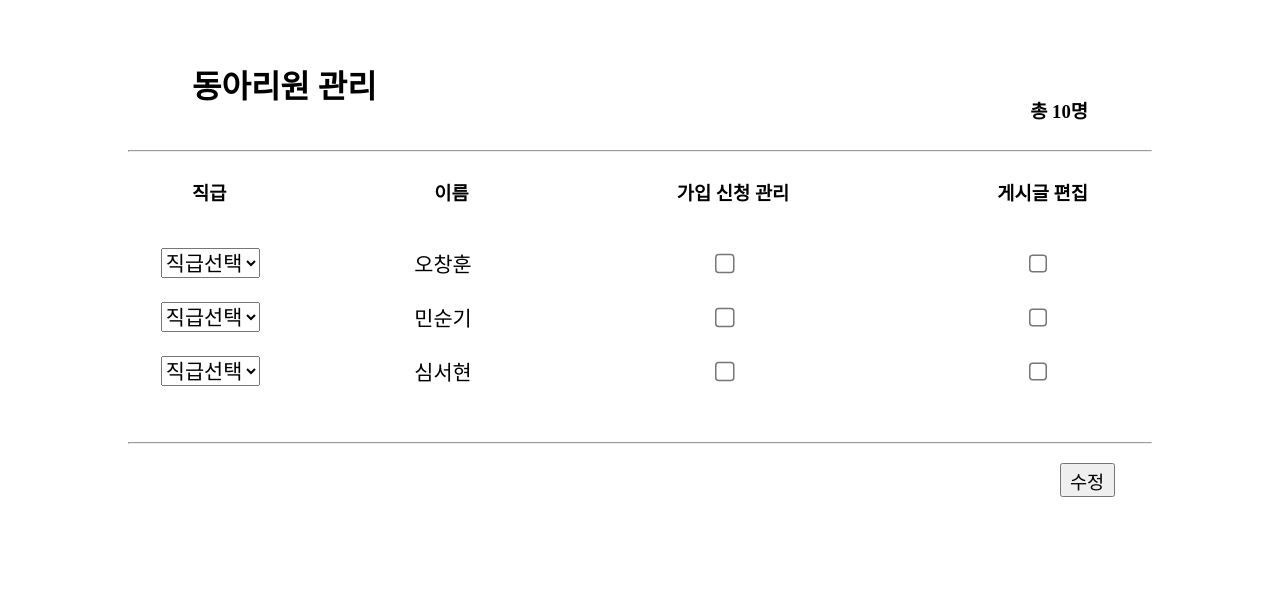
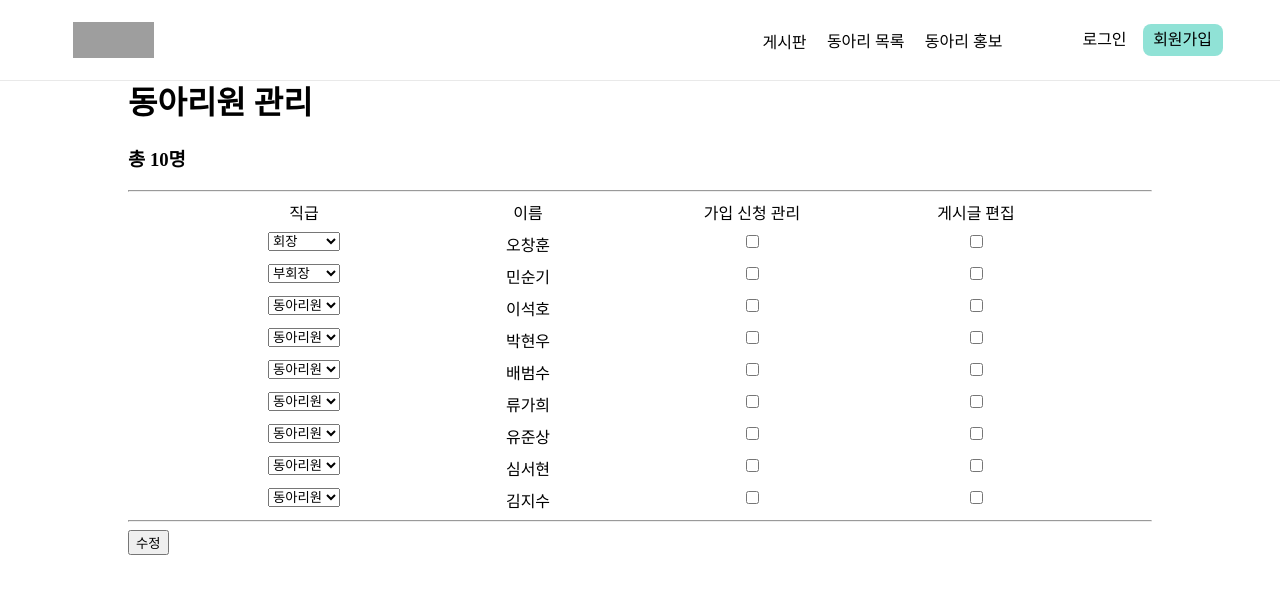
Before and after one commit to modern-agile-team/dongurami-front, a Next.js app: page /manager in a window 1280 px wide. Shown: the top 594 px of the page. Built offline with nearby package versions, Linux system fonts and the light colour scheme; grey boxes are pictures that could not be loaded; a web font is replaced by a local one.

Commit message:
Refactor(soonki/manager): 1. 동아리 관리자 페이지 폴더 구조 개선 2. 동아리 원 목록 배열로 변경

```diff
--- a/src/components/ClubHome/Manager.js
+++ /dev/null
@@ -1,57 +0,0 @@
-import React from 'react';
-import styles from '../../styles/Club/Home/Manager/Manager.module.scss';
-
-export const Manager = () => {
-    return (
-        <div className={styles.manager}>
-            <header>
-                <h1>동아리원 관리</h1>
-                <h3>총 10명</h3>
-            </header>
-            <hr />
-            <div className={styles.top}>
-                <h3>직급</h3>
-                <h3>이름</h3>
-                <h3>가입 신청 관리</h3>
-                <h3>게시글 편집</h3>
-            </div>
-            <div className={styles.first}>
-                <select>
-                    <option value=''>직급선택</option>
-                    <option value='회장'>회장</option>
-                    <option value='부회장'>부회장</option>
-                    <option value='동아리원'>동아리원</option>
-                </select>
-                <span>오창훈</span>
-                <input type='checkBox' className={styles.appManage}/>
-                <input type='checkBox' className={styles.boardManage}/>
-            </div>
-            <div className={styles.second}>
-                <select>
-                    <option value=''>직급선택</option>
-                    <option value='회장'>회장</option>
-                    <option value='부회장'>부회장</option>
-                    <option value='동아리원'>동아리원</option>
-                </select>
-                <span>민순기</span>
-                <input type='checkBox' className={styles.appManage}/>
-                <input type='checkBox' className={styles.boardManage}/>
-            </div>
-            <div className={styles.third}>
-                <select>
-                    <option value=''>직급선택</option>
-                    <option value='회장'>회장</option>
-                    <option value='부회장'>부회장</option>
-                    <option value='동아리원'>동아리원</option>
-                </select>
-                <span>심서현</span>
-                <input type='checkBox' className={styles.appManage}/>
-                <input type='checkBox' className={styles.boardManage}/>
-            </div>
-            <hr />
-            <button className={styles.addBtn}>수정</button>
-        </div>
-    )
-}
-
-export default Manager;
--- /dev/null
+++ b/src/components/ClubHome/Manager/Manager.js
@@ -0,0 +1,67 @@
+import React from "react";
+import styles from "../../../styles/Club/Home/Manager/Manager.module.scss";
+import ManagerHeader from "./ManagerHeader";
+import ManagerMember from "./ManagerMember";
+import ManagerPreface from "./ManagerPreface";
+
+export const members = [
+  {
+    name: "오창훈",
+    status: "회장",
+  },
+  {
+    name: "민순기",
+    status: "부회장",
+  },
+  {
+    name: "이석호",
+    status: "동아리원",
+  },
+  {
+    name: "박현우",
+    status: "동아리원",
+  },
+  {
+    name: "배범수",
+    status: "동아리원",
+  },
+  {
+    name: "류가희",
+    status: "동아리원",
+  },
+  {
+    name: "유준상",
+    status: "동아리원",
+  },
+  {
+    name: "심서현",
+    status: "동아리원",
+  },
+  {
+    name: "김지수",
+    status: "동아리원",
+  },
+];
+
+export const Manager = () => {
+  return (
+    <div className={styles.container}>
+      <ManagerHeader />
+      <ManagerPreface />
+      {members.map((el, i) => {
+        return (
+          <ManagerMember
+            stat={el.status}
+            key={i}
+            name={el.name}
+            bool={el.status}
+          />
+        );
+      })}
+      <hr />
+      <button className={styles.addBtn}>수정</button>
+    </div>
+  );
+};
+
+export default Manager;
--- /dev/null
+++ b/src/components/ClubHome/Manager/ManagerHeader.js
@@ -0,0 +1,13 @@
+import React from "react";
+
+const ManagerHeader = () => {
+  return (
+    <div>
+      <h1>동아리원 관리</h1>
+      <h3>총 10명</h3>
+      <hr />
+    </div>
+  );
+};
+
+export default ManagerHeader;
--- /dev/null
+++ b/src/components/ClubHome/Manager/ManagerMember.js
@@ -0,0 +1,35 @@
+import React from "react";
+import styles from "../../../styles/Club/Home/Manager/ManagerMember.module.scss";
+
+const status = ["회장", "부회장", "동아리원"];
+
+const ManagerMember = ({ name, stat }) => {
+  return (
+    <div className={styles.member}>
+      <div>
+        <select defaultValue={stat}>
+          <option value={status[0]} key={0}>
+            {status[0]}
+          </option>
+          <option value={status[1]} key={1}>
+            {status[1]}
+          </option>
+          <option value={status[2]} key={2}>
+            {status[2]}
+          </option>
+        </select>
+      </div>
+      <div>
+        <span>{name}</span>
+      </div>
+      <div>
+        <input type="checkBox" className={styles.appManage} />
+      </div>
+      <div>
+        <input type="checkBox" className={styles.boardManage} />
+      </div>
+    </div>
+  );
+};
+
+export default ManagerMember;
--- /dev/null
+++ b/src/components/ClubHome/Manager/ManagerPreface.js
@@ -0,0 +1,23 @@
+import React from "react";
+import styles from "../../../styles/Club/Home/Manager/ManagerPreface.module.scss";
+
+const ManagerPreface = () => {
+  return (
+    <div className={styles.preface}>
+      <div>
+        <span>직급</span>
+      </div>
+      <div>
+        <span>이름</span>
+      </div>
+      <div>
+        <span>가입 신청 관리</span>
+      </div>
+      <div>
+        <span>게시글 편집</span>
+      </div>
+    </div>
+  );
+};
+
+export default ManagerPreface;
--- a/src/pages/manager.js
+++ b/src/pages/manager.js
@@ -1,11 +1,13 @@
-import Manager from "../components/ClubHome/Manager"
+import Manager from "../components/ClubHome/Manager/Manager";
+import Header from "../components/Common/Header";
 
 export const manager = () => {
-    return (
-        <div>
-            <Manager/>
-        </div>
-    )
-}
+  return (
+    <>
+      <Header />
+      <Manager />
+    </>
+  );
+};
 
 export default manager;
--- a/src/styles/Club/Home/Manager/Manager.module.scss
+++ b/src/styles/Club/Home/Manager/Manager.module.scss
@@ -1,96 +1,5 @@
-.manager {
+.container {
   width: 80%;
   margin: 0 auto;
-  margin-top: 5vh;
-  header {
-    width: 70vw;
-    margin: 0 auto;
-    display: flex;
-    justify-content: space-between;
-    h3 {
-      margin-top: 7vh;
-    }
-  }
+  margin-top: 6%;
 }
-.top {
-  width: 70vw;
-  margin: 0 auto;
-  display: flex;
-  justify-content: space-between;
-}
-.first {
-  font-size: 1.3em;
-  width: 70vw;
-  margin: 0 auto;
-  margin-top: 3vh;
-  display: flex;
-  justify-content: space-between;
-  select {
-    font-size: 1em;
-    margin-left: -1.5em;
-  }
-  span {
-    margin-left: -4em;
-  }
-  .appManage {
-    zoom: 1.5;
-    margin-right: 2.5em;
-  }
-  .boardManage {
-    zoom: 1.5;
-    margin-right: 2em;
-  }
-}
-.second {
-  font-size: 1.3em;
-  width: 70vw;
-  margin: 0 auto;
-  margin-top: 3vh;
-  display: flex;
-  justify-content: space-between;
-  select {
-    font-size: 1em;
-    margin-left: -1.5em;
-  }
-  span {
-    margin-left: -4em;
-  }
-  .appManage {
-    zoom: 1.5;
-    margin-right: 2.5em;
-  }
-  .boardManage {
-    zoom: 1.5;
-    margin-right: 2em;
-  }
-}
-.third {
-  font-size: 1.3em;
-  width: 70vw;
-  margin: 0 auto;
-  margin-top: 3vh;
-  margin-bottom: 7vh;
-  display: flex;
-  justify-content: space-between;
-  select {
-    font-size: 1em;
-    margin-left: -1.5em;
-  }
-  span {
-    margin-left: -4em;
-  }
-  .appManage {
-    zoom: 1.5;
-    margin-right: 2.5em;
-  }
-  .boardManage {
-    zoom: 1.5;
-    margin-right: 2em;
-  }
-}
-.addBtn {
-  zoom: 1.4;
-  float: right;
-  margin-right: 2em;
-  margin-top: 1vh;
-}
--- /dev/null
+++ b/src/styles/Club/Home/Manager/ManagerMember.module.scss
@@ -0,0 +1,11 @@
+.member {
+  width: 70vw;
+  margin: 0 auto;
+  margin-top: 1vh;
+  display: flex;
+  justify-content: space-between;
+  div {
+    text-align: center;
+    width: 25%;
+  }
+}
--- /dev/null
+++ b/src/styles/Club/Home/Manager/ManagerPreface.module.scss
@@ -0,0 +1,10 @@
+.preface {
+  width: 70vw;
+  margin: 0 auto;
+  display: flex;
+  justify-content: space-between;
+  div {
+    text-align: center;
+    width: 25%;
+  }
+}
```
Also changed, not shown: src/components/ClubHome/common/SideBar.js (+9 -14 lines).
